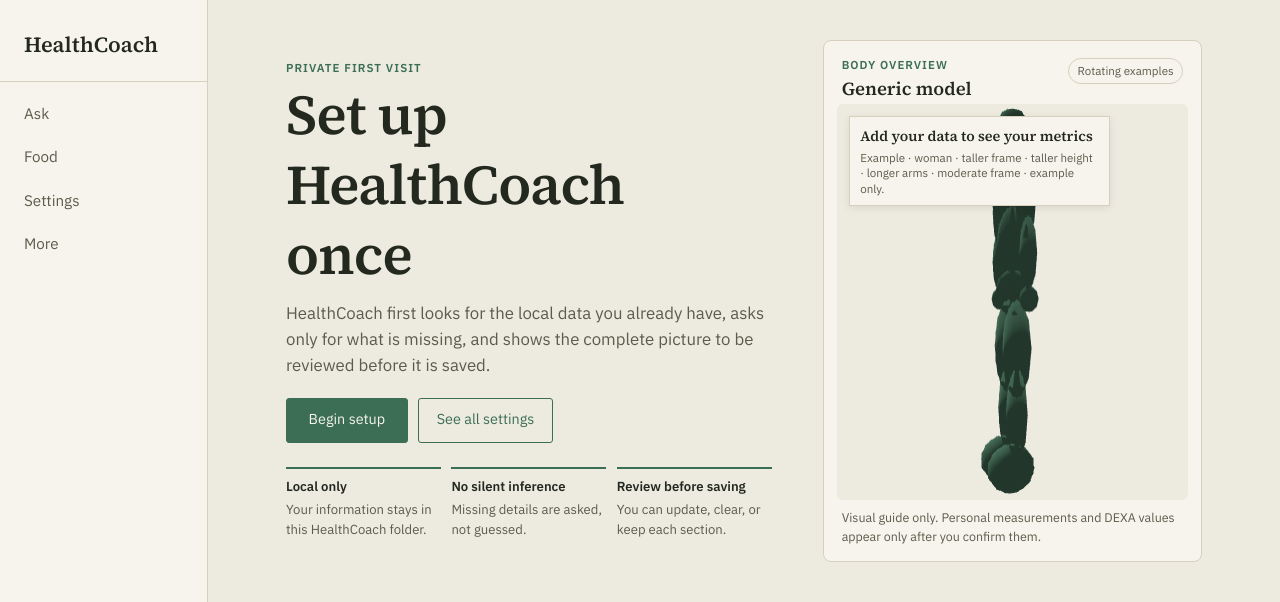
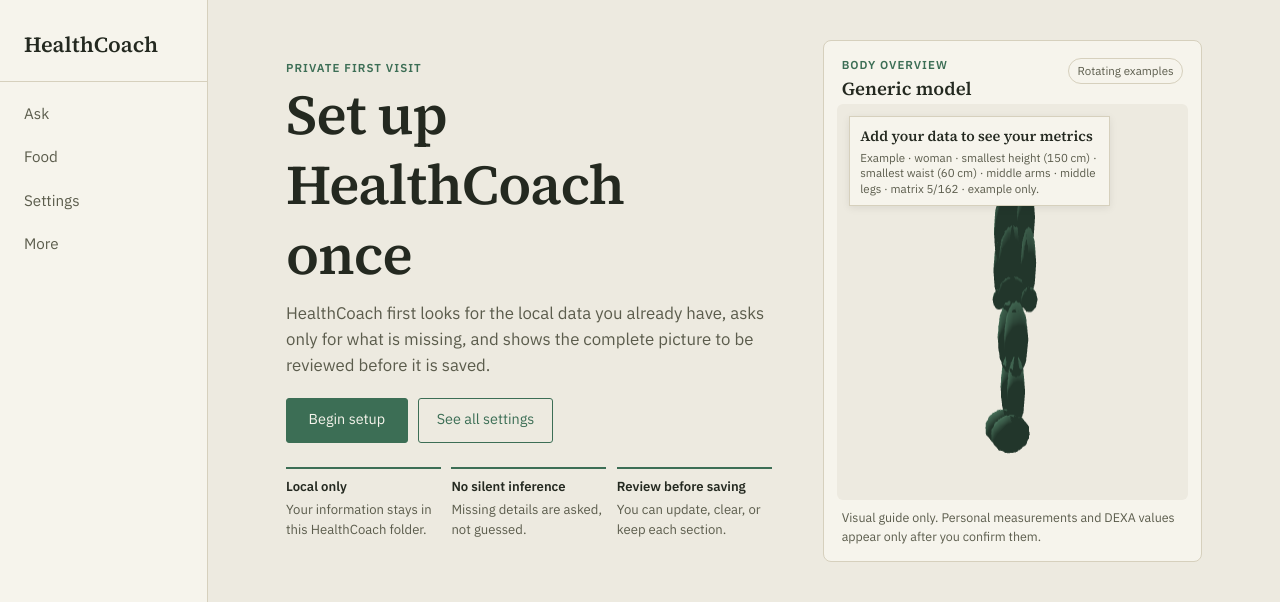
Before and after one commit to Manzmike/HealthCoach, a Flask app: page / in a window 1280 px wide. Shown: the top 602 px of the page. Run offline with Flask 3, Linux system fonts and the light colour scheme; some libraries are stand-ins or nearby versions.

Commit message:
Cycle model through full body dimension matrix

```diff
--- a/rag/test_webapp_landing.py
+++ b/rag/test_webapp_landing.py
@@ -17,6 +17,7 @@
         self.assertIn(b'id="bodyModel"', response.data)
         self.assertIn(b'data-personalized="false"', response.data)
         self.assertIn(b"Add your data to see your metrics", response.data)
+        self.assertIn(b"illustrative range matrix", response.data)
         self.assertIn(b"Generic model", response.data)
         self.assertIn(b"/static/body_model.js", response.data)
         self.assertIn(b"reviewed before it is saved", response.data)
@@ -55,6 +56,11 @@
         self.assertIn(b"webgl", response.data.lower())
         self.assertIn(b"requestAnimationFrame", response.data)
         self.assertIn(b"PRESETS", response.data)
+        self.assertIn(b"MATRIX_DIMENSIONS", response.data)
+        self.assertIn(b"buildMatrix", response.data)
+        self.assertIn(b"waist", response.data)
+        self.assertIn(b"armScale", response.data)
+        self.assertIn(b"legScale", response.data)
         self.assertNotIn(b"https://", response.data)
 
 
--- a/rag/webapp/static/body_model.js
+++ b/rag/webapp/static/body_model.js
@@ -15,15 +15,35 @@
   const personalized = canvas.dataset.personalized === "true";
   const reducedMotion = window.matchMedia && window.matchMedia("(prefers-reduced-motion: reduce)").matches;
 
-  // Presentation presets are examples, not health categories or targets.
-  const PRESETS = [
-    { label: "Example · woman · shorter frame", detail: "shorter height · slimmer arms · narrower shoulders", height: 0.88, width: 0.83, depth: 0.9, shoulder: 0.88, arm: 0.86, leg: 0.9, hip: 0.98 },
-    { label: "Example · woman · taller frame", detail: "taller height · longer arms · moderate frame", height: 1.08, width: 0.92, depth: 0.94, shoulder: 0.94, arm: 1.04, leg: 1.1, hip: 1.02 },
-    { label: "Example · man · shorter frame", detail: "shorter height · moderate arms · compact frame", height: 0.91, width: 0.98, depth: 1.02, shoulder: 1.03, arm: 0.9, leg: 0.92, hip: 0.94 },
-    { label: "Example · man · average frame", detail: "average height · moderate arms · moderate frame", height: 1.0, width: 1.0, depth: 1.0, shoulder: 1.08, arm: 1.0, leg: 1.0, hip: 0.96 },
-    { label: "Example · man · taller frame", detail: "taller height · longer arms · broader shoulders", height: 1.14, width: 1.08, depth: 1.07, shoulder: 1.14, arm: 1.1, leg: 1.16, hip: 0.98 },
-    { label: "Example · broader frame", detail: "broader torso · larger arm proportions · example only", height: 1.0, width: 1.16, depth: 1.15, shoulder: 1.18, arm: 1.12, leg: 1.0, hip: 1.08 }
-  ];
+  // The preview is a matrix, not a set of body ideals: 2 sexes × 3 heights ×
+  // 3 waists × 3 arm scales × 3 leg scales = 162 illustrative combinations.
+  const MATRIX_DIMENSIONS = {
+    sex: [
+      { label: "woman", shoulder: 0.96, hip: 1.04 },
+      { label: "man", shoulder: 1.08, hip: 0.96 }
+    ],
+    height: [
+      { label: "smallest height", cm: 150, value: 0.86 },
+      { label: "middle height", cm: 175, value: 1.0 },
+      { label: "tallest height", cm: 200, value: 1.14 }
+    ],
+    waist: [
+      { label: "smallest waist", cm: 60, value: 0.78 },
+      { label: "middle waist", cm: 80, value: 1.0 },
+      { label: "largest waist", cm: 110, value: 1.22 }
+    ],
+    armScale: [
+      { label: "smallest arms", value: 0.78 },
+      { label: "middle arms", value: 1.0 },
+      { label: "largest arms", value: 1.22 }
+    ],
+    legScale: [
+      { label: "smallest legs", value: 0.82 },
+      { label: "middle legs", value: 1.0 },
+      { label: "largest legs", value: 1.18 }
+    ]
+  };
+  const PRESETS = buildMatrix();
 
   const PARTS = [
     { key: "head", x: 0, y: 2.75, z: 0, sx: 0.34, sy: 0.39, sz: 0.34, group: "head" },
@@ -93,8 +113,8 @@
   }
   function transitionProfile(now) {
     if (!transitionStart) return current;
-    const progress = clamp((now - transitionStart) / 1400, 0, 1), eased = progress * progress * (3 - 2 * progress);
-    if (progress >= 1) { current = target; transitionStart = 0; nextSwitch = now + 2200; return current; }
+    const progress = clamp((now - transitionStart) / 900, 0, 1), eased = progress * progress * (3 - 2 * progress);
+    if (progress >= 1) { current = target; transitionStart = 0; nextSwitch = now + 600; return current; }
     return blend(current, target, eased);
   }
   function beginTransition(now) { presetIndex = (presetIndex + 1) % PRESETS.length; target = PRESETS[presetIndex]; transitionStart = now; setExampleOverlay(target); }
@@ -102,9 +122,36 @@
   function setPersonalOverlay() { if (overlayTitle) overlayTitle.textContent = "Your confirmed approximation"; if (overlayText) overlayText.textContent = "Uses confirmed measurements as a visual guide — not a scan."; canvas.setAttribute("aria-label", "Rotating 3D approximation based on confirmed measurements. Use arrow keys or drag to rotate."); }
   function personalizedPreset() {
     const height = number(canvas.dataset.height, 175), weight = number(canvas.dataset.weight, 75), bodyFat = number(canvas.dataset.bodyFat, 18), bmi = weight / Math.pow(height / 100, 2), width = clamp(0.86 + (bmi - 21) * 0.018 + (bodyFat - 18) * 0.004, 0.78, 1.24), isWoman = canvas.dataset.sex === "female";
-    return { label: "Your confirmed approximation", detail: "confirmed height, weight, and optional body-fat data", height: clamp(height / 175, 0.82, 1.18), width: width, depth: width, shoulder: isWoman ? 0.96 : 1.08, arm: clamp(width, 0.84, 1.16), leg: clamp(height / 175, 0.86, 1.16), hip: isWoman ? 1.04 : 0.96 };
+    return { label: "Your confirmed approximation", detail: "confirmed height, weight, and optional body-fat data", height: clamp(height / 175, 0.82, 1.18), width: width, waist: width, depth: width, shoulder: isWoman ? 0.96 : 1.08, arm: clamp(width, 0.84, 1.16), armScale: clamp(width, 0.84, 1.16), leg: clamp(height / 175, 0.86, 1.16), legScale: clamp(height / 175, 0.86, 1.16), hip: isWoman ? 1.04 : 0.96 };
   }
-  function partDimensions(part, profile) { const xFrame = part.group === "arm" ? profile.shoulder : profile.width, xSize = part.group === "arm" ? profile.arm : profile.width, ySize = part.group === "arm" ? profile.arm : part.group === "leg" ? profile.leg : profile.height; return { x: part.x * xFrame, y: part.y * profile.height, sx: part.sx * xSize * (part.group === "hip" ? profile.hip : 1), sy: part.sy * ySize, sz: part.sz * profile.depth }; }
+  function buildMatrix() {
+    const profiles = [];
+    MATRIX_DIMENSIONS.sex.forEach(function (sex) {
+      MATRIX_DIMENSIONS.height.forEach(function (height) {
+        MATRIX_DIMENSIONS.waist.forEach(function (waist) {
+          MATRIX_DIMENSIONS.armScale.forEach(function (armScale) {
+            MATRIX_DIMENSIONS.legScale.forEach(function (legScale) {
+              const position = profiles.length + 1;
+              profiles.push({
+                label: "Example · " + sex.label,
+                detail: height.label + " (" + height.cm + " cm) · " + waist.label + " (" + waist.cm + " cm) · " + armScale.label + " · " + legScale.label + " · matrix " + position + "/162",
+                height: height.value, width: waist.value, waist: waist.value, depth: waist.value,
+                shoulder: sex.shoulder, arm: armScale.value, armScale: armScale.value,
+                leg: legScale.value, legScale: legScale.value, hip: sex.hip
+              });
+            });
+          });
+        });
+      });
+    });
+    return profiles;
+  }
+  function partDimensions(part, profile) {
+    const xFrame = part.group === "arm" ? profile.shoulder : profile.width;
+    const xSize = part.group === "arm" ? profile.armScale : part.group === "torso" && part.key === "abdomen" ? profile.waist : profile.width;
+    const ySize = part.group === "arm" ? profile.armScale : part.group === "leg" ? profile.legScale : profile.height;
+    return { x: part.x * xFrame, y: part.y * profile.height, sx: part.sx * xSize * (part.group === "hip" ? profile.hip : 1), sy: part.sy * ySize, sz: part.sz * profile.depth };
+  }
   function blend(a, b, amount) { const result = {}; Object.keys(a).forEach(function (key) { result[key] = typeof a[key] === "number" ? a[key] + (b[key] - a[key]) * amount : b[key]; }); return result; }
   function resizeCanvas() { const ratio = Math.min(window.devicePixelRatio || 1, 2), width = Math.max(1, Math.floor(canvas.clientWidth * ratio)), height = Math.max(1, Math.floor(canvas.clientHeight * ratio)); if (canvas.width !== width || canvas.height !== height) { canvas.width = width; canvas.height = height; } }
   canvas.addEventListener("keydown", function (event) { if (event.key === "ArrowLeft" || event.key === "ArrowRight") { event.preventDefault(); rotation += event.key === "ArrowLeft" ? -0.12 : 0.12; render(performance.now()); } });
@@ -113,7 +160,7 @@
   canvas.addEventListener("pointerup", function () { dragging = false; }); canvas.addEventListener("pointercancel", function () { dragging = false; });
   window.addEventListener("resize", function () { render(performance.now()); }, { passive: true });
   if (personalized) setPersonalOverlay(); else setExampleOverlay(PRESETS[0]);
-  nextSwitch = performance.now() + 3200; render(performance.now()); if (!reducedMotion) window.requestAnimationFrame(animationFrame);
+  nextSwitch = performance.now() + 1800; render(performance.now()); if (!reducedMotion) window.requestAnimationFrame(animationFrame);
 
   function makeProgram(context, vertex, fragment) { const vs = compile(context, context.VERTEX_SHADER, vertex), fs = compile(context, context.FRAGMENT_SHADER, fragment); if (!vs || !fs) return null; const result = context.createProgram(); context.attachShader(result, vs); context.attachShader(result, fs); context.linkProgram(result); return context.getProgramParameter(result, context.LINK_STATUS) ? result : null; }
   function compile(context, type, source) { const shader = context.createShader(type); context.shaderSource(shader, source); context.compileShader(shader); return context.getShaderParameter(shader, context.COMPILE_STATUS) ? shader : null; }
--- a/rag/webapp/templates/_body_model.html
+++ b/rag/webapp/templates/_body_model.html
@@ -17,7 +17,7 @@
             data-body-fat="{{ confirmed_intake.dexa.body_fat_pct if confirmed_intake is defined and confirmed_intake.updated_at else "" }}"></canvas>
     <div class="model-overlay" aria-hidden="true">
       <strong id="modelOverlayTitle">{{ "Your confirmed approximation" if confirmed_intake is defined and confirmed_intake.updated_at else "Add your data to see your metrics" }}</strong>
-      <span id="modelOverlayText">{{ "Uses confirmed measurements as a visual guide — not a scan." if confirmed_intake is defined and confirmed_intake.updated_at else "Previewing example women’s and men’s sizes, heights, weights, and arm proportions." }}</span>
+      <span id="modelOverlayText">{{ "Uses confirmed measurements as a visual guide — not a scan." if confirmed_intake is defined and confirmed_intake.updated_at else "Previewing an illustrative range matrix of women’s and men’s heights, waists, arms, legs, and weights." }}</span>
     </div>
   </div>
   <p class="model-caption">Visual guide only. Personal measurements and DEXA values appear only after you confirm them.</p>
```
